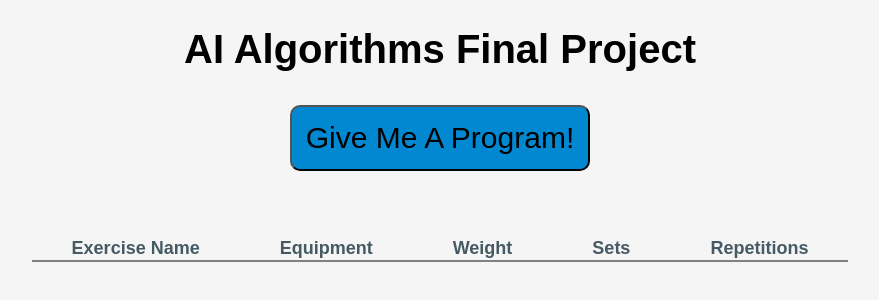
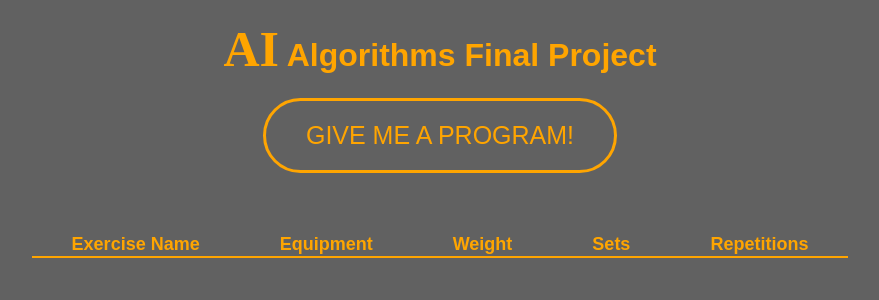
Before and after one commit to omrirp/AI-fitness-program-generator, a plain HTML site: page project/index.html in a window 1280 px wide. Shown: the whole page, without its empty margins (200-1079 px from the left). Drawn offline with Linux system fonts and the light colour scheme.

Commit message:
some styling

```diff
--- a/project/index.html
+++ b/project/index.html
@@ -15,10 +15,16 @@
     <body onload="init()">
         <header>
             <div>
-                <h1>AI Algorithms Final Project</h1>
+                <h1><span id="ai">AI</span> Algorithms Final Project</h1>
             </div>
             <div>
-                <button id="programBtn">Give Me A Program!</button>
+                <button id="programBtn">
+                    Give Me A Program!
+                    <span class="first"></span>
+                    <span class="second"></span>
+                    <span class="third"></span>
+                    <span class="fourth"></span>
+                </button>
             </div>
         </header>
         <section>
--- a/project/style.css
+++ b/project/style.css
@@ -1,6 +1,11 @@
 body {
-    font-family: Arial;
-    background-color: #f5f5f5;
+    font-family: sans-serif;
+    background-color: #616161;
+}
+
+#ai {
+    font-family: 'Times New Roman', Times, serif;
+    font-size: 50px;
 }
 
 header {
@@ -12,24 +17,29 @@ section {
     margin-top: 60px;
 }
 
-button {
+/* button {
     font-size: 30px;
     background-color: #0288d1;
     margin: 6px;
     padding: 14px;
     border-radius: 10px;
     transition-duration: 0.2s;
+    cursor: pointer;
 }
 
 button:hover {
     background-color: #4caf50;
     color: white;
     border: 2px solid white;
-}
+} */
 
 h1 {
-    font-size: 40px;
     font-weight: bold;
+    font-size: 32px;
+    font-weight: bold;
+    color: #ffa500;
+    text-align: center;
+    margin: 20px 0;
 }
 
 table {
@@ -38,7 +48,7 @@ table {
 }
 
 table thead {
-    border-bottom: 2px solid gray;
+    border-bottom: 2px solid #ffa500;
 }
 
 table th {
@@ -46,7 +56,7 @@ table th {
     padding-right: 40px;
     font-size: 18px;
     font-weight: bold;
-    color: #455a64;
+    color: #ffa500;
 }
 /* Media query for screens smaller than 600px */
 @media (max-width: 600px) {
@@ -63,6 +73,9 @@ table td {
     margin-left: 10px;
     margin-right: 10px;
     border-bottom: 1px solid gray;
+    color: white;
+    padding-left: 3px;
+    padding-right: 3px;
 }
 
 #short {
@@ -70,5 +83,90 @@ table td {
 }
 
 tbody tr:nth-child(odd) {
-    background-color: #eceff1;
+    background-color: #757575;
 }
+
+tbody tr:nth-child(even) {
+    background-color: #616161;
+}
+button {
+    border: none;
+    padding: 20px 40px;
+    font-size: 25px;
+    position: relative;
+    background: transparent;
+    color: #ffa500;
+    text-transform: uppercase;
+    border: 3px solid #ffa500;
+    cursor: pointer;
+    transition: all 0.7s;
+    overflow: hidden;
+    border-radius: 100px;
+}
+
+button:hover {
+    color: #000;
+}
+span {
+    transition: all 0.7s;
+    z-index: -1;
+}
+
+button .first {
+    content: '';
+    position: absolute;
+    right: 100%;
+    top: 0;
+    width: 25%;
+    height: 100%;
+    background: #ffa500;
+}
+
+button:hover .first {
+    top: 0;
+    right: 0;
+}
+button .second {
+    content: '';
+    position: absolute;
+    left: 25%;
+    top: -100%;
+    height: 100%;
+    width: 25%;
+    background: #ffa500;
+}
+
+button:hover .second {
+    top: 0;
+    left: 50%;
+}
+
+button .third {
+    content: '';
+    position: absolute;
+    left: 50%;
+    height: 100%;
+    top: 100%;
+    width: 25%;
+    background: #ffa500;
+}
+
+button:hover .third {
+    top: 0;
+    left: 25%;
+}
+
+button .fourth {
+    content: '';
+    position: absolute;
+    left: 100%;
+    top: 0;
+    height: 100%;
+    width: 25%;
+    background: #ffa500;
+}
+
+button:hover .fourth {
+    top: 0;
+    left: 0;
+}
```
Also changed, not shown: project/index.js (line endings or trailing spaces).
